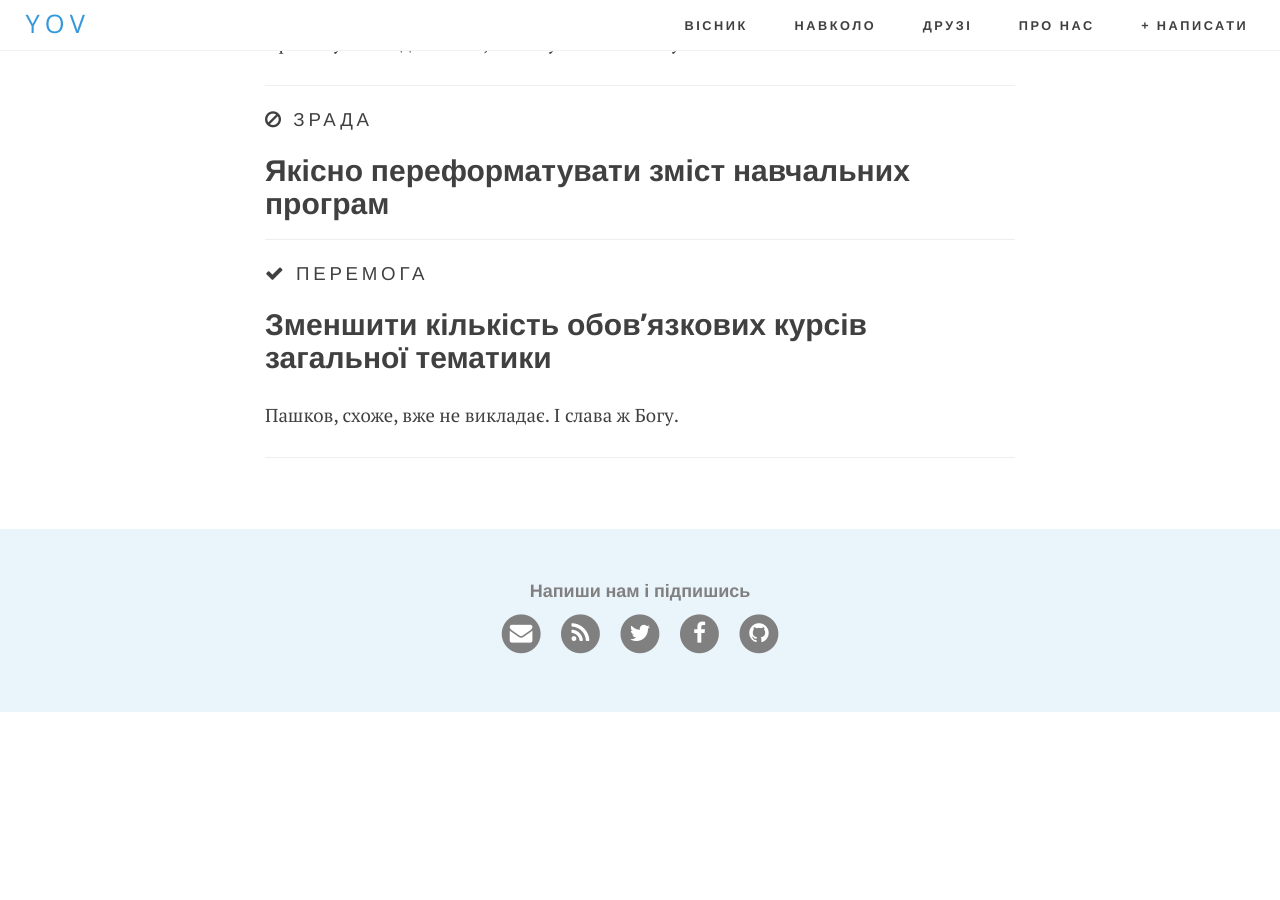
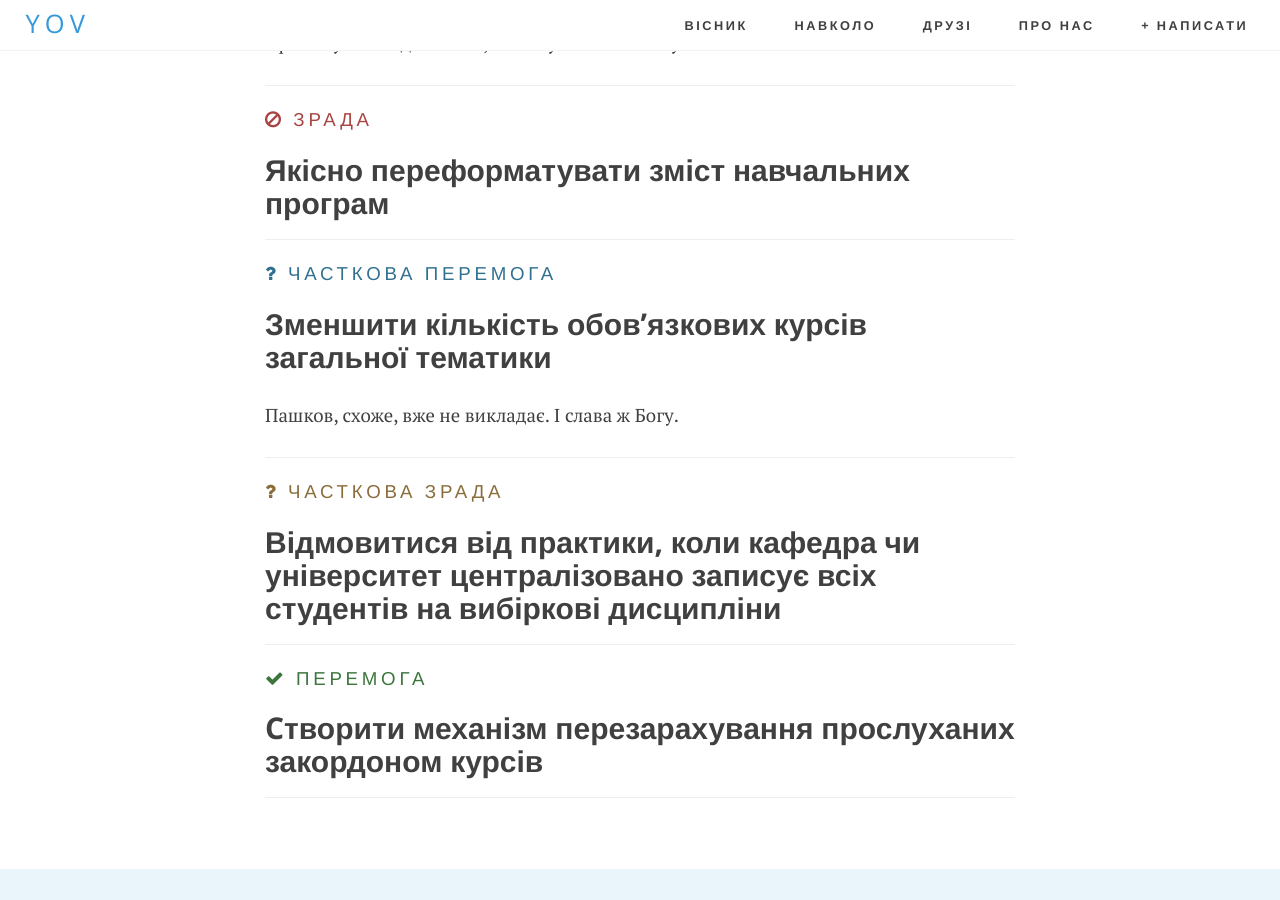
Before and after one commit to boretskyi/boretskyi.github.io, a Jekyll site: the page built from projects/checklist/index.md, in a window 1280 px wide and 900 px high, scrolled down 451 px. Built offline with Jekyll 4.4.1, drawn with Linux system fonts in a browser that asks for light colours; nearby versions of some CDN libraries; Markdown is read by kramdown in place of the engine named in the settings; before the commit the page ends 1163 px from its top, so only the background shows below that.

Commit message:
Add more peremoha options

```diff
--- a/projects/checklist/index.md
+++ b/projects/checklist/index.md
@@ -7,13 +7,20 @@ image: /media/students_open_letter/zaporogci2.jpg
 
 
 {% capture zrada %}
-<div class="category zrada"><i class="fa fa-ban"></i> Зрада</div>
+<div class="category text-danger"><i class="fa fa-ban"></i> Зрада</div>
 {% endcapture %}
 
 {% capture peremoha %}
-<div class="category peremoha"><i class="fa fa-check"></i> Перемога</div>
+<div class="category text-success"><i class="fa fa-check"></i> Перемога</div>
 {% endcapture %}
 
+{% capture nedoperemoha %}
+<div class="category text-info"><i class="fa fa-question"></i> Часткова перемога</div>
+{% endcapture %}
+
+{% capture nedozrada %}
+<div class="category text-warning"><i class="fa fa-question"></i> Часткова зрада</div>
+{% endcapture %}
 
 
 В листопаді 2014-го року студенти Могилянки [зібралися й написали відкритого листа]({{ site.baseurl}}/journal/2015/01/30/students-open-letter/) з пропозиціями дій новообраному президентові Могилянки Андрієві Мелешевичу.
@@ -28,10 +35,22 @@ image: /media/students_open_letter/zaporogci2.jpg
 
 ---
 
-{{ peremoha }}
+{{ nedoperemoha }}
 
 ## Зменшити кількість обов’язкових курсів загальної тематики
 
 Пашков, схоже, вже не викладає. І слава ж Богу.
 
 ---
+
+{{ nedozrada }}
+
+## Відмовитися від практики, коли кафедра чи університет централізовано записує всіх студентів на вибіркові дисципліни
+
+---
+
+{{ peremoha }}
+
+## Cтворити механізм перезарахування прослуханих закордоном курсів
+
+---
```
